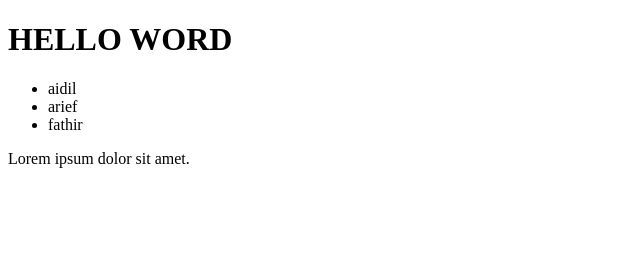
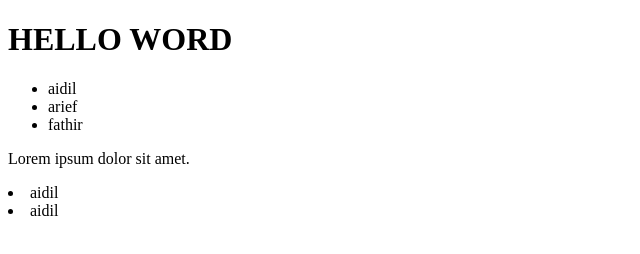
Before and after one commit to Aidil-akbar/latihan2, a plain HTML site: page index.html in a window 1280 px wide. Shown: the full height of the page, 0-640 px from the left. Drawn offline with Linux system fonts and the light colour scheme.

Commit message:
menambahkan sontaks

```diff
--- a/index.html
+++ b/index.html
@@ -13,5 +13,7 @@
       <li>fathir</li>
     </ul>
     <p>Lorem ipsum dolor sit amet.</p>
+    <li>aidil</li>
+    <li>aidil</li>
   </body>
 </html>
```
